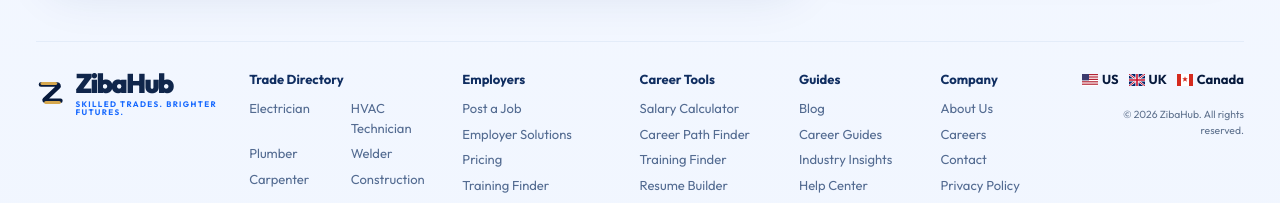
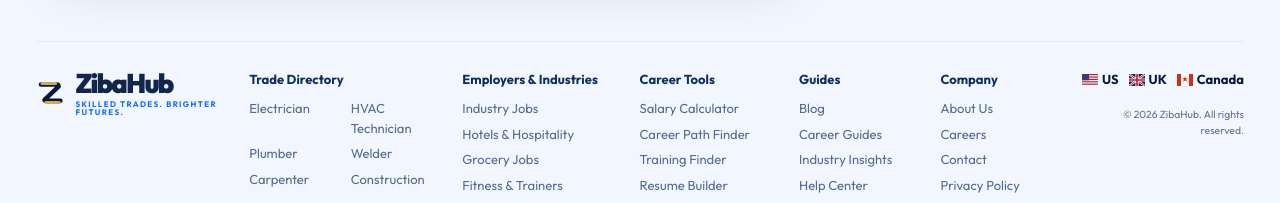
Before and after one commit to brainsparkbyzm-ai/zibahub-w, a Next.js app: page / in a window 1280 px wide. Shown: the part 2582-2785 px from the top of the page. Built offline with nearby package versions, Linux system fonts and the light colour scheme; no server answers; the database is empty.

Commit message:
Add industry destinations to site footer

```diff
--- a/components/layout/SiteFooter.tsx
+++ b/components/layout/SiteFooter.tsx
@@ -11,7 +11,7 @@ export function SiteFooter() {
         </Link>
       </div>
       <FooterCol title="Trade Directory" links={[["Electrician", "/jobs?q=Electrician"], ["HVAC Technician", "/jobs?q=HVAC"], ["Plumber", "/jobs?q=Plumber"], ["Welder", "/jobs?q=Welder"], ["Carpenter", "/jobs?q=Carpenter"], ["Construction", "/jobs?q=Construction"]]} split />
-      <FooterCol title="Employers" links={[["Post a Job", "/employer/jobs/new"], ["Employer Solutions", "/employers"], ["Pricing", "/employer/billing"], ["Training Finder", "/training"], ["Success Stories", "/guides"], ["FAQ", "/guides"]]} />
+      <FooterCol title="Employers & Industries" links={[["Industry Jobs", "/industries"], ["Hotels & Hospitality", "/jobs?sector=hotels"], ["Grocery Jobs", "/jobs?sector=grocery"], ["Fitness & Trainers", "/jobs?sector=trainers"], ["Post a Job", "/employer/jobs/new"], ["Employer Solutions", "/employers"], ["Pricing", "/employer/billing"], ["Training Finder", "/training"], ["Success Stories", "/guides"], ["FAQ", "/guides"]]} />
       <FooterCol title="Career Tools" links={[["Salary Calculator", "/calculators"], ["Career Path Finder", "/trades"], ["Training Finder", "/training"], ["Resume Builder", "/dashboard/profile"]]} />
       <FooterCol title="Guides" links={[["Blog", "/guides"], ["Career Guides", "/guides?category=Career%20Guides"], ["Industry Insights", "/guides"], ["Help Center", "/guides"]]} />
       <FooterCol title="Company" links={[["About Us", "/"], ["Careers", "/jobs"], ["Contact", "/sponsored"], ["Privacy Policy", "/guides"], ["Terms", "/guides"]]} />
```
